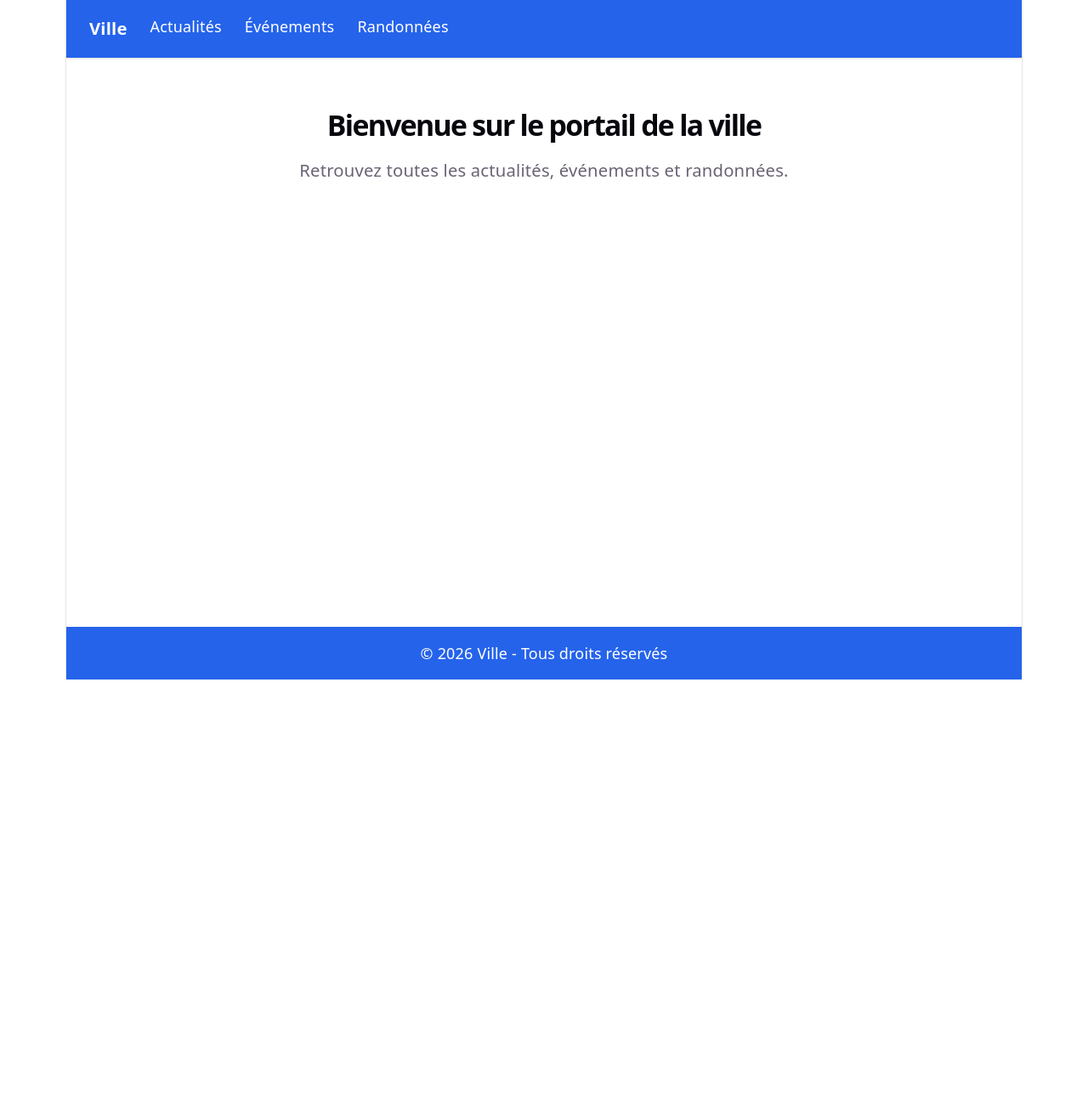
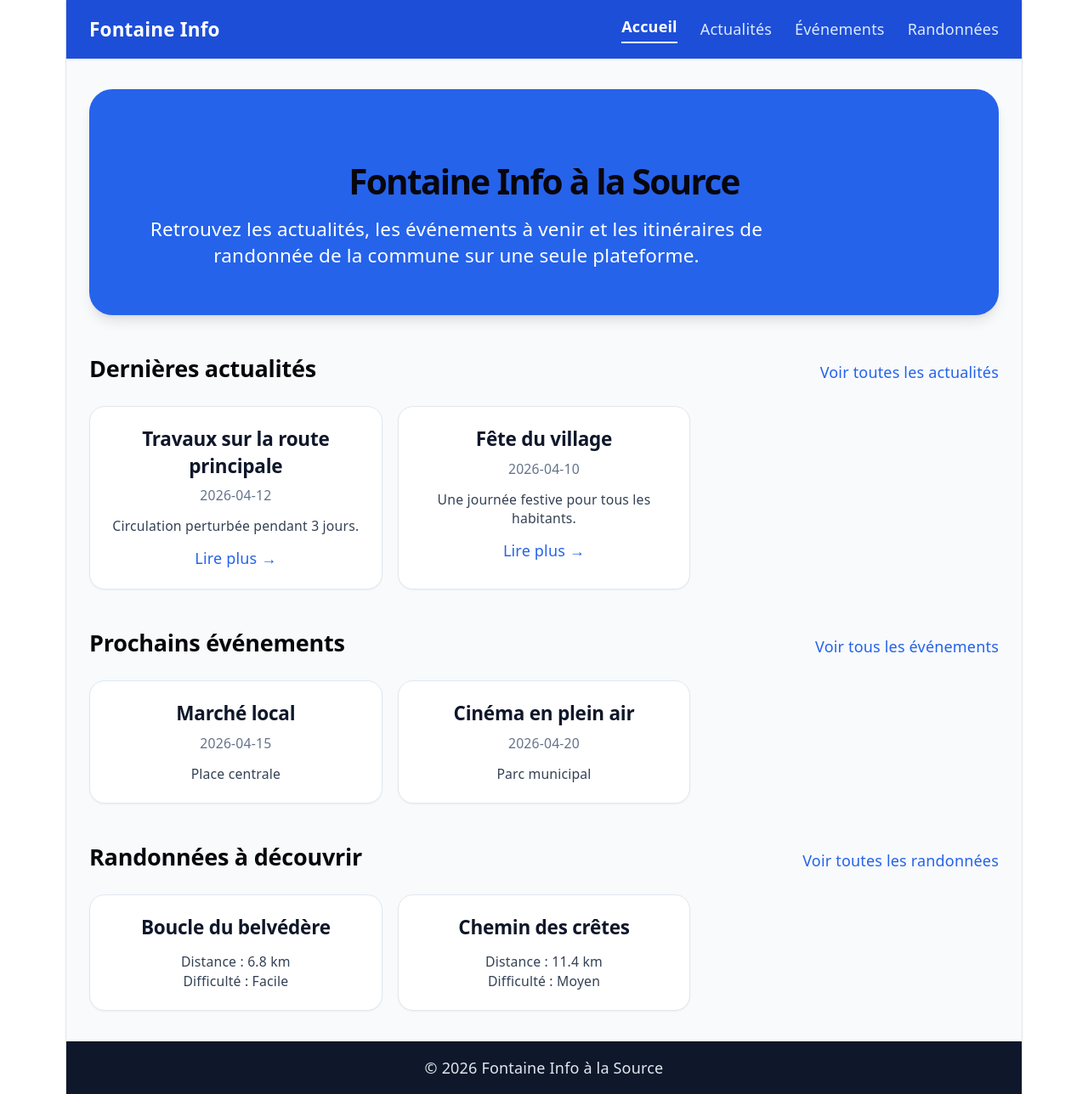
Before and after one commit to SixtyOne61/fontaineinfoalasource, a React (Vite) app: page / in a window 1280 px wide. Shown: the whole page at 85% size. Before the commit the page ends 800 px from the top, so only its background shows below. Built offline with nearby package versions, Linux system fonts and the light colour scheme.

Commit message:
Imrpove home + hike

```diff
--- a/src/components/Card.jsx
+++ b/src/components/Card.jsx
@@ -1,9 +1,9 @@
 export default function Card({ title, date, children }) {
     return (
-        <div className="border rounded-xl p-4 shadow hover:shadow-lg transition">
-            <h2 className="text-xl font-bold">{title}</h2>
-            {date && <p className="text-gray-500">{date}</p>}
-            <div className="mt-2">{children}</div>
-        </div>
+        <article className="rounded-2xl border border-slate-200 bg-white p-5 shadow-sm hover:shadow-md transition">
+            <h2 className="text-xl font-bold text-slate-900">{title}</h2>
+            {date && <p className="text-sm text-slate-500 mt-1">{date}</p>}
+            <div className="mt-3">{children}</div>
+        </article>
     );
 }
--- a/src/components/Layout.jsx
+++ b/src/components/Layout.jsx
@@ -2,11 +2,13 @@ import Navbar from "./Navbar";
 
 export default function Layout({ children }) {
     return (
-        <div className="min-h-screen flex flex-col">
+        <div className="min-h-screen bg-slate-50 flex flex-col">
             <Navbar />
-            <main className="flex-1 p-6 max-w-5xl mx-auto">{children}</main>
-            <footer className="bg-blue-600 text-white text-center py-4 mt-auto">
-                &copy; {new Date().getFullYear()} Ville - Tous droits réservés
+            <main className="flex-1 w-full max-w-6xl mx-auto px-6 py-8">
+                {children}
+            </main>
+            <footer className="bg-slate-900 text-slate-200 text-center py-4 mt-auto">
+                © {new Date().getFullYear()} Fontaine Info à la Source
             </footer>
         </div>
     );
--- a/src/components/Navbar.jsx
+++ b/src/components/Navbar.jsx
@@ -1,12 +1,33 @@
-import { Link } from "react-router-dom";
+import { Link, NavLink } from "react-router-dom";
 
 export default function Navbar() {
+    const linkClass = ({ isActive }) =>
+        isActive
+            ? "text-white font-semibold border-b-2 border-white pb-1"
+            : "text-blue-100 hover:text-white transition";
+
     return (
-        <nav className="bg-blue-600 text-white px-6 py-4 flex gap-6 shadow">
-            <Link to="/" className="font-bold text-lg">Ville</Link>
-            <Link to="/news">Actualités</Link>
-            <Link to="/events">Événements</Link>
-            <Link to="/hikes">Randonnées</Link>
-        </nav>
+        <header className="bg-blue-700 text-white shadow">
+            <div className="max-w-6xl mx-auto px-6 py-4 flex items-center justify-between">
+                <Link to="/" className="text-xl font-bold">
+                    Fontaine Info
+                </Link>
+
+                <nav className="flex items-center gap-6">
+                    <NavLink to="/" className={linkClass}>
+                        Accueil
+                    </NavLink>
+                    <NavLink to="/news" className={linkClass}>
+                        Actualités
+                    </NavLink>
+                    <NavLink to="/events" className={linkClass}>
+                        Événements
+                    </NavLink>
+                    <NavLink to="/hikes" className={linkClass}>
+                        Randonnées
+                    </NavLink>
+                </nav>
+            </div>
+        </header>
     );
 }
--- a/src/pages/Events.jsx
+++ b/src/pages/Events.jsx
@@ -4,22 +4,60 @@ import Card from "../components/Card";
 import { getEvents } from "../data/loader";
 
 export default function Events() {
-    const [events, setEvents] = useState([]);
+    const [upcomingEvents, setUpcomingEvents] = useState([]);
+    const [pastEvents, setPastEvents] = useState([]);
 
     useEffect(() => {
-        getEvents().then(setEvents);
+        getEvents().then((data) => {
+            const today = new Date();
+
+            const upcoming = data
+                .filter((event) => new Date(event.date) >= today)
+                .sort((a, b) => new Date(a.date) - new Date(b.date));
+
+            const past = data
+                .filter((event) => new Date(event.date) < today)
+                .sort((a, b) => new Date(b.date) - new Date(a.date));
+
+            setUpcomingEvents(upcoming);
+            setPastEvents(past);
+        });
     }, []);
 
     return (
         <Layout>
-            <h1 className="text-2xl font-bold mb-4">Événements</h1>
-            <div className="grid gap-4">
-                {events.map((e) => (
-                    <Card key={e.id} title={e.title} date={e.date}>
-                        <p>{e.location}</p>
-                    </Card>
-                ))}
-            </div>
+            <h1 className="text-3xl font-bold mb-6">Événements</h1>
+
+            <section className="mb-10">
+                <h2 className="text-2xl font-semibold mb-4">À venir</h2>
+                <div className="grid gap-4">
+                    {upcomingEvents.length > 0 ? (
+                        upcomingEvents.map((event) => (
+                            <Card key={event.id} title={event.title} date={event.date}>
+                                <p className="text-slate-700">{event.location}</p>
+                                <p className="mt-2 text-sm text-slate-600">{event.content}</p>
+                            </Card>
+                        ))
+                    ) : (
+                        <p className="text-slate-600">Aucun événement à venir pour le moment.</p>
+                    )}
+                </div>
+            </section>
+
+            <section>
+                <h2 className="text-2xl font-semibold mb-4">Événements passés</h2>
+                <div className="grid gap-4">
+                    {pastEvents.length > 0 ? (
+                        pastEvents.map((event) => (
+                            <Card key={event.id} title={event.title} date={event.date}>
+                                <p className="text-slate-700">{event.location}</p>
+                            </Card>
+                        ))
+                    ) : (
+                        <p className="text-slate-600">Aucun événement passé à afficher.</p>
+                    )}
+                </div>
+            </section>
         </Layout>
     );
 }
--- a/src/pages/Hikes.jsx
+++ b/src/pages/Hikes.jsx
@@ -2,27 +2,28 @@ import { useEffect, useState } from "react";
 import Layout from "../components/Layout";
 import HikesMap from "../components/HikesMap";
 import { getHikes } from "../data/loader";
-import FixLeafletIcon from "../components/FixLeafletIcon";
 
 export default function Hikes() {
     const [hikes, setHikes] = useState([]);
 
     useEffect(() => {
-        getHikes().then(setHikes);
+        getHikes().then((data) => {
+            const sorted = [...data].sort((a, b) => a.distance - b.distance);
+            setHikes(sorted);
+        });
     }, []);
 
     return (
         <Layout>
             <section className="mb-8">
                 <h1 className="text-3xl font-bold text-slate-900">Randonnées</h1>
-                <p className="mt-2 text-slate-600">
-                    Retrouvez les sentiers de la commune et cliquez sur les points de la carte
-                    pour voir les informations principales.
+                <p className="mt-2 text-slate-600 max-w-2xl">
+                    Consultez les parcours disponibles autour de la commune, visualisez leur
+                    position sur la carte et cliquez sur un point pour afficher les détails.
                 </p>
             </section>
 
             <section className="mb-8">
-                <FixLeafletIcon />
                 <HikesMap hikes={hikes} />
             </section>
 
--- a/src/pages/Home.jsx
+++ b/src/pages/Home.jsx
@@ -1,10 +1,97 @@
+import { useEffect, useState } from "react";
+import { Link } from "react-router-dom";
 import Layout from "../components/Layout";
+import Card from "../components/Card";
+import { getNews, getEvents, getHikes } from "../data/loader";
 
 export default function Home() {
+    const [news, setNews] = useState([]);
+    const [events, setEvents] = useState([]);
+    const [hikes, setHikes] = useState([]);
+
+    useEffect(() => {
+        getNews().then((data) => {
+            const sorted = [...data].sort((a, b) => new Date(b.date) - new Date(a.date));
+            setNews(sorted.slice(0, 3));
+        });
+
+        getEvents().then((data) => {
+            const today = new Date();
+            const upcoming = data
+                .filter((event) => new Date(event.date) >= today)
+                .sort((a, b) => new Date(a.date) - new Date(b.date));
+            setEvents(upcoming.slice(0, 3));
+        });
+
+        getHikes().then((data) => {
+            setHikes(data.slice(0, 3));
+        });
+    }, []);
+
     return (
         <Layout>
-            <h1 className="text-3xl font-bold mb-4">Bienvenue sur le portail de la ville</h1>
-            <p className="text-lg">Retrouvez toutes les actualités, événements et randonnées.</p>
+            <section className="rounded-3xl bg-blue-600 text-white p-8 md:p-12 shadow-lg mb-10">
+                <h1 className="text-4xl font-bold mb-4">Fontaine Info à la Source</h1>
+                <p className="text-lg md:text-xl max-w-2xl">
+                    Retrouvez les actualités, les événements à venir et les itinéraires de randonnée
+                    de la commune sur une seule plateforme.
+                </p>
+            </section>
+
+            <section className="mb-10">
+                <div className="flex items-center justify-between mb-4">
+                    <h2 className="text-2xl font-bold">Dernières actualités</h2>
+                    <Link to="/news" className="text-blue-600 font-medium hover:underline">
+                        Voir toutes les actualités
+                    </Link>
+                </div>
+
+                <div className="grid gap-4 md:grid-cols-3">
+                    {news.map((item) => (
+                        <Card key={item.id} title={item.title} date={item.date}>
+                            <p className="text-sm text-slate-700">{item.excerpt}</p>
+                            <Link to={`/news/${item.id}`} className="text-blue-600 mt-3 inline-block">
+                                Lire plus →
+                            </Link>
+                        </Card>
+                    ))}
+                </div>
+            </section>
+
+            <section className="mb-10">
+                <div className="flex items-center justify-between mb-4">
+                    <h2 className="text-2xl font-bold">Prochains événements</h2>
+                    <Link to="/events" className="text-blue-600 font-medium hover:underline">
+                        Voir tous les événements
+                    </Link>
+                </div>
+
+                <div className="grid gap-4 md:grid-cols-3">
+                    {events.map((event) => (
+                        <Card key={event.id} title={event.title} date={event.date}>
+                            <p className="text-sm text-slate-700">{event.location}</p>
+                        </Card>
+                    ))}
+                </div>
+            </section>
+
+            <section>
+                <div className="flex items-center justify-between mb-4">
+                    <h2 className="text-2xl font-bold">Randonnées à découvrir</h2>
+                    <Link to="/hikes" className="text-blue-600 font-medium hover:underline">
+                        Voir toutes les randonnées
+                    </Link>
+                </div>
+
+                <div className="grid gap-4 md:grid-cols-3">
+                    {hikes.map((hike) => (
+                        <Card key={hike.id} title={hike.name}>
+                            <p className="text-sm text-slate-700">Distance : {hike.distance} km</p>
+                            <p className="text-sm text-slate-700">Difficulté : {hike.difficulty}</p>
+                        </Card>
+                    ))}
+                </div>
+            </section>
         </Layout>
     );
 }
```
Also changed, not shown: src/components/HikesMap.jsx (+46 -5 lines).
